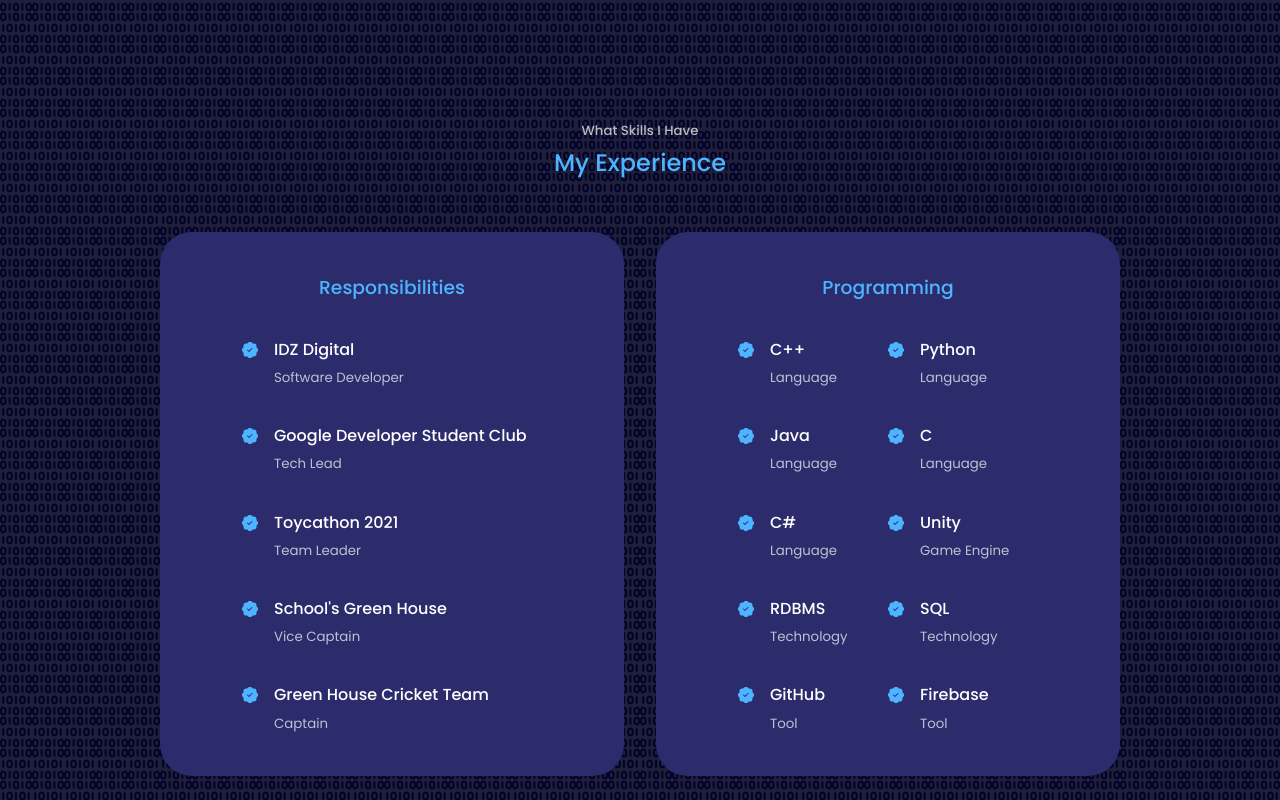
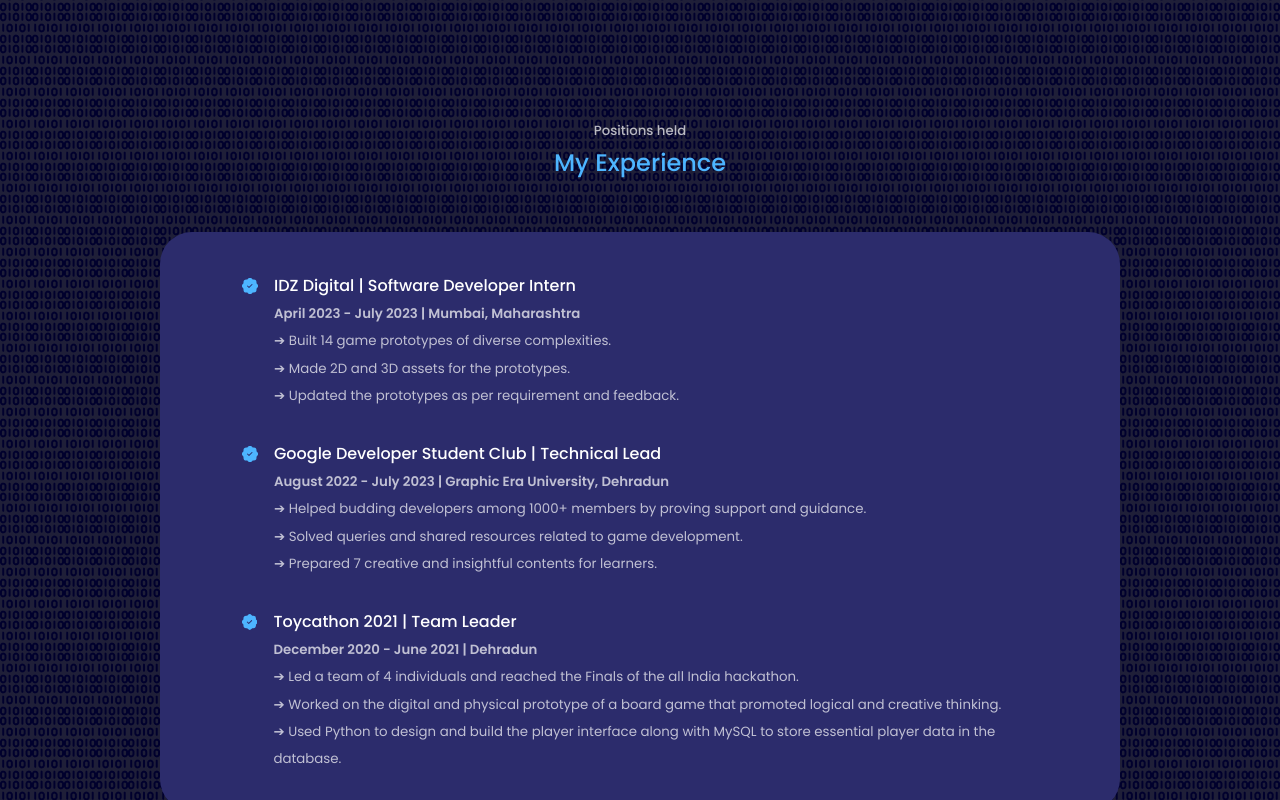
Before and after one commit to AbhishekRana21/AbhishekRana21.github.io, a React (Create React App) app: page / in a window 1280 px wide. Shown: the part 1460-2260 px from the top of the page. Built offline with nearby package versions, Linux system fonts and the light colour scheme.

Commit message:
Initial Commit

```diff
--- a/src/components/experience/Experience.jsx
+++ b/src/components/experience/Experience.jsx
@@ -5,127 +5,50 @@
 const Experience = () => {
   return (
     <section id='experience'>
-      <h5>What Skills I Have</h5>
+      <h5>Positions held</h5>
       <h2>My Experience</h2>
-
       <div className="container experience__container">
         <div className="experience__frontend">
-          <h3>Responsibilities</h3>
           <div className="experience__contentR">
             <article className='experience__details'>
               <BsPatchCheckFill className='experience__details-icon'/>
               <div>
-                <h4>IDZ Digital</h4>
-                <small className='text-light'>Software Developer</small>
+                <h4>IDZ Digital | Software Developer Intern</h4>
+                <small className='text-light'>
+                <b>April 2023 - July 2023 | Mumbai, Maharashtra</b><br />
+                ➔ Built 14 game prototypes of diverse complexities.<br />
+                ➔ Made 2D and 3D assets for the prototypes.<br />
+                ➔ Updated the prototypes as per requirement and feedback.
+                </small>
               </div>
             </article>
             <article className='experience__details'>
               <BsPatchCheckFill className='experience__details-icon'/>
               <div>
-                <h4>Google Developer Student Club</h4>
-                <small className='text-light'>Tech Lead</small>
+                <h4>Google Developer Student Club | Technical Lead</h4>
+                <small className='text-light'>
+                <b>August 2022 - July 2023 | Graphic Era University, Dehradun</b><br />
+                ➔ Helped budding developers among 1000+ members by proving support and guidance.<br />
+                ➔ Solved queries and shared resources related to game development.<br />
+                ➔ Prepared 7 creative and insightful contents for learners.
+                </small>
               </div>
             </article>
             <article className='experience__details'>
               <BsPatchCheckFill className='experience__details-icon'/>
               <div>
-                <h4>Toycathon 2021</h4>
-                <small className='text-light'>Team Leader</small>
-              </div>
-            </article>
-            <article className='experience__details'>
-              <BsPatchCheckFill className='experience__details-icon'/>
-              <div>
-                <h4>School's Green House</h4>
-                <small className='text-light'>Vice Captain</small>
-              </div>
-            </article>
-            <article className='experience__details'>
-              <BsPatchCheckFill className='experience__details-icon'/>
-              <div>
-                <h4>Green House Cricket Team</h4>
-                <small className='text-light'>Captain</small>
+                <h4>Toycathon 2021 | Team Leader</h4>
+                <small className='text-light'>
+                <b>December 2020 - June 2021 | Dehradun</b><br />
+                ➔ Led a team of 4 individuals and reached the Finals of the all India hackathon.<br />
+                ➔ Worked on the digital and physical prototype of a board game that promoted logical and creative thinking.<br />
+                ➔ Used Python to design and build the player interface along with MySQL to store essential player data in the database.
+                </small>
               </div>
             </article>
           </div>
         </div>
         {/* END OF FRONTEND */}
-        <div className="experience__backend">
-          <h3>Programming</h3>
-          <div className="experience__content">
-          <article className='experience__details'>
-              <BsPatchCheckFill className='experience__details-icon'/>
-              <div>
-                <h4>C++</h4>
-                <small className='text-light'>Language</small>
-              </div>
-            </article>
-            <article className='experience__details'>
-              <BsPatchCheckFill className='experience__details-icon'/>
-              <div>
-                <h4>Python</h4>
-                <small className='text-light'>Language</small>
-              </div>
-            </article>
-            <article className='experience__details'>
-              <BsPatchCheckFill className='experience__details-icon'/>
-              <div>
-                <h4>Java</h4>
-                <small className='text-light'>Language</small>
-              </div>
-            </article>
-            <article className='experience__details'>
-              <BsPatchCheckFill className='experience__details-icon'/>
-              <div>
-                <h4>C</h4>
-                <small className='text-light'>Language</small>
-              </div>
-            </article>
-            <article className='experience__details'>
-              <BsPatchCheckFill className='experience__details-icon'/>
-              <div>
-                <h4>C#</h4>
-                <small className='text-light'>Language</small>
-              </div>
-            </article>
-            <article className='experience__details'>
-              <BsPatchCheckFill className='experience__details-icon'/>
-              <div>
-                <h4>Unity</h4>
-                <small className='text-light'>Game Engine</small>
-              </div>
-            </article>
-            <article className='experience__details'>
-              <BsPatchCheckFill className='experience__details-icon'/>
-              <div>
-                <h4>RDBMS</h4>
-                <small className='text-light'>Technology</small>
-              </div>
-            </article>
-            <article className='experience__details'>
-              <BsPatchCheckFill className='experience__details-icon'/>
-              <div>
-                <h4>SQL</h4>
-                <small className='text-light'>Technology</small>
-              </div>
-            </article>
-            <article className='experience__details'>
-              <BsPatchCheckFill className='experience__details-icon'/>
-              <div>
-                <h4>GitHub</h4>
-                <small className='text-light'>Tool</small>
-              </div>
-            </article>
-            <article className='experience__details'>
-              <BsPatchCheckFill className='experience__details-icon'/>
-              <div>
-                <h4>Firebase</h4>
-                <small className='text-light'>Tool</small>
-              </div>
-            </article>
-          </div>
-        </div>
-
       </div>
     </section>
   )
--- a/src/components/experience/experience.css
+++ b/src/components/experience/experience.css
@@ -1,6 +1,6 @@
 .experience__container{
     display: grid;
-    grid-template-columns: repeat(2, 1fr);
+    /*grid-template-columns: repeat(2, 1fr);*/
     /* grid-template-columns: 1fr 1fr; */
     gap: 2rem;
 }
--- a/src/components/footer/Footer.jsx
+++ b/src/components/footer/Footer.jsx
@@ -2,7 +2,7 @@
 import './footer.css'
 import {BsLinkedin} from 'react-icons/bs'
 import {BsGithub} from 'react-icons/bs'
-import {SiLeetcode} from 'react-icons/si'
+import {FaKeyboard} from 'react-icons/fa'
 
 const Footer = () => {
   return (
@@ -18,13 +18,13 @@
       </ul>
 
       <div className="footer__socials">
+        <a href="https://github.com/AbhishekRana21" target="_blank"><BsGithub/></a>
         <a href="https://linkedin.com/in/AbhishekRana21" target="_blank"><BsLinkedin/></a>
-        <a href="https://leetcode.com/AbhishekRana21" target="_blank"><SiLeetcode/></a>
-        <a href="https://github.com/AbhishekRana21" target="_blank"><BsGithub/></a>
+        <a href="https://www.keybr.com/profile/12ao5hj" target="_blank"><FaKeyboard/></a>
       </div>
 
       <div className="footer__copyright">
-        <small>&copy; 2023 Abhishek Rana. All rights reserved.</small>
+        <small>&copy; 2024 Abhishek Rana. All rights reserved.</small>
       </div>
     </footer>
   )
--- a/src/components/header/Header.jsx
+++ b/src/components/header/Header.jsx
@@ -11,7 +11,7 @@
 
         <h2>Hello I'm</h2>
         <h1>Abhishek Rana</h1>
-        <h2 className="text-light">A Computer Science Enthusiast</h2>
+        <h2 className="text-light">A Technology Enthusiast</h2>
         <HeaderMobileSocials/>
         <CTA/>
         <HeaderSocials/>
--- a/src/components/header/HeaderMobileSocials.jsx
+++ b/src/components/header/HeaderMobileSocials.jsx
@@ -1,14 +1,14 @@
 import React from 'react'
 import {BsLinkedin} from 'react-icons/bs'
 import {BsGithub} from 'react-icons/bs'
-import {SiLeetcode} from 'react-icons/si'
+import {FaKeyboard} from 'react-icons/fa'
 
 const HeaderMobileSocials = () => {
   return (
     <div className='header__mobile-socials'>
+        <a href="https://github.com/AbhishekRana21" target="_blank" className='mbtn'><BsGithub/></a>
         <a href="https://linkedin.com/in/AbhishekRana21" target="_blank" className='mbtn'><BsLinkedin/></a>
-        <a href="https://leetcode.com/AbhishekRana21" target="_blank"><SiLeetcode/></a>
-        <a href="https://github.com/AbhishekRana21" target="_blank" className='mbtn'><BsGithub/></a>
+        <a href="https://www.keybr.com/profile/12ao5hj" target="_blank"><FaKeyboard/></a>
     </div>
   )
 }
--- a/src/components/header/HeaderSocials.jsx
+++ b/src/components/header/HeaderSocials.jsx
@@ -1,14 +1,14 @@
 import React from 'react'
 import {BsLinkedin} from 'react-icons/bs'
 import {BsGithub} from 'react-icons/bs'
-import {SiLeetcode} from 'react-icons/si'
+import {FaKeyboard} from 'react-icons/fa'
 
 const HeaderSocials = () => {
   return (
     <div className='header__socials'>
+        <a href="https://github.com/AbhishekRana21" target="_blank"><BsGithub/></a>
         <a href="https://linkedin.com/in/AbhishekRana21" target="_blank"><BsLinkedin/></a>
-        <a href="https://leetcode.com/AbhishekRana21" target="_blank"><SiLeetcode/></a>
-        <a href="https://github.com/AbhishekRana21" target="_blank"><BsGithub/></a>
+        <a href="https://www.keybr.com/profile/12ao5hj" target="_blank"><FaKeyboard/></a>
     </div>
   )
 }
```
Also changed, not shown: src/components/about/About.jsx (+5 -3 lines).
